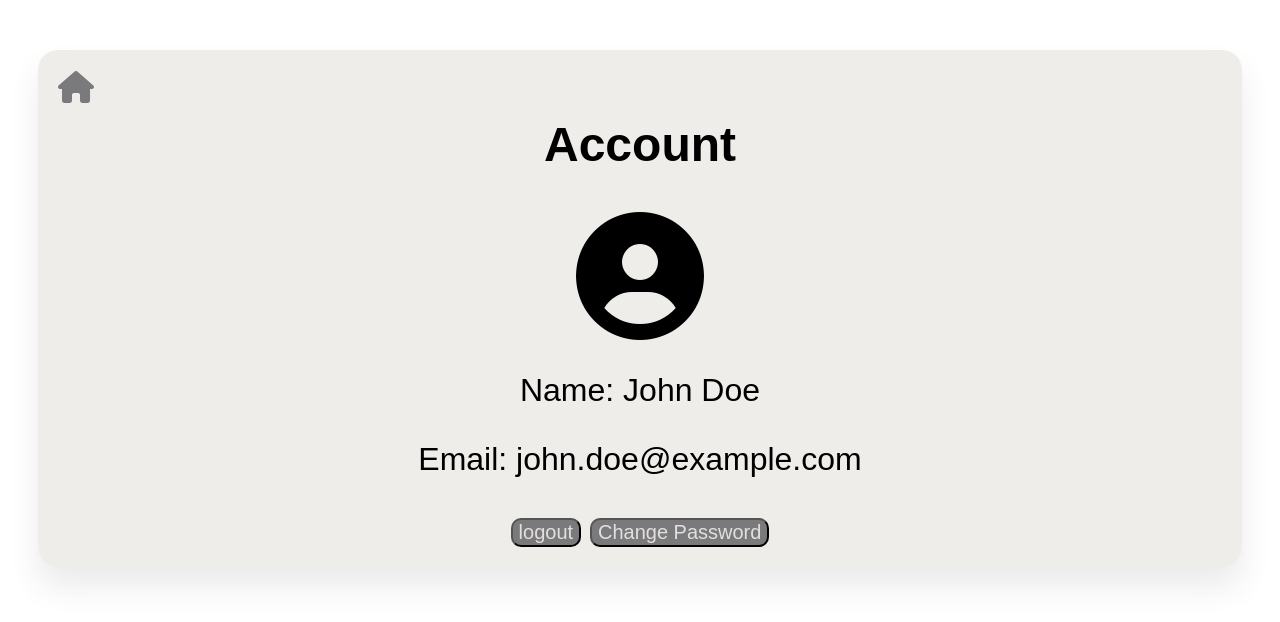
After one commit to ahmedgadalla256/StudentOrganizer, a PHP site: page /profile.php in a window 1280 px wide. The commit adds this page. Shown: the top 622 px of the page. Run offline with PHP 8.4, Linux system fonts and the light colour scheme; a user stored in the database is signed in; some libraries are stand-ins or nearby versions.

Commit message:
add account page with css and js files

```diff
--- /dev/null
+++ b/java.js
@@ -0,0 +1,14 @@
+const pwdmodal = document.getElementById("pwdmodal");
+const main = document.getElementById("maincont");
+const changepwd = document.getElementById("chngpwd");
+const cancel = document.getElementById("closeModal");
+
+changepwd.onclick = function () {
+    main.style.display = "none";
+    pwdmodal.style.display = "flex";
+};
+
+cancel.onclick = function () {
+    pwdmodal.style.display = "none";
+    main.style.display = "block";
+};
--- /dev/null
+++ b/profile.php
@@ -0,0 +1,46 @@
+<!DOCTYPE html>
+<html lang="en">
+    <head>
+        <meta charset="UTF-8">
+        <meta name="viewport" content="width=device-width, initial-scale=1.0">
+        <title>Account</title>
+        <script src="https://kit.fontawesome.com/daa62b2e1b.js" crossorigin="anonymous"></script>
+        <link rel="stylesheet" href="style.css">
+    </head>
+    <body>
+        <div id="maincont" class="containerA">
+            <header>
+            <a href="dashboard.php" id="acntback">
+                <i class="fa-solid fa-house"></i>
+            </a>
+            <h2 id="acnthead">Account</h2>
+            </header>
+            <i id="prficn" class="fa-solid fa-circle-user"></i>
+            <div class="account-info">
+                <p id="acntname">Name: John Doe</p>
+                <p id="acntemail">Email: john.doe@example.com</p>
+            </div>
+            <button type="button" class="btns" onclick="window.location.href='auth/logout.php'">logout</button>
+            <button id="chngpwd" class="btns">Change Password</button>
+        </div>
+        <div id="pwdmodal" class="modal">
+            <div class="modal-content">
+                <h2>Change Password</h2>
+                <form id="pwdForm" method="post">
+                    <label for="currentPwd">Current Password:</label>
+                    <input type="password" id="currentPwd" name="currentPwd" class="dtt" required>
+                    <br>
+                    <label for="newPwd">New Password:</label>
+                    <input type="password" id="newPwd" name="newPwd" class="dtt" required>
+                    <br>
+                    <label for="confirmPwd">Confirm Password:</label>
+                    <input type="password" id="confirmPwd" name="confirmPwd" class="dtt" required>
+                    <br>
+                    <button type="submit" id="subbtn" class="btns">Submit</button>
+                    <button type="button" id="closeModal" class="btns">Cancel</button>
+                </form>
+            </div>
+        </div>
+        <script src="java.js"></script>
+    </body>
+</html>
--- /dev/null
+++ b/style.css
@@ -0,0 +1,67 @@
+.containerA{
+    display: block;
+    text-align: center;
+    background-color: rgba(238, 235, 231, 0.897);
+    font-family: Arial, sans-serif;
+    font-size:2em;
+    box-shadow: 0px 20px 30px rgba(61, 57, 57, 0.1);
+    border-radius: 20px;
+    padding: 20px;
+    margin-top: 50px;
+    margin-left:30px;
+    margin-right:30px ;
+}
+header{
+    text-align: center;
+}
+#acntback{
+    scale: 2;
+    margin-right: 100%;
+    color: rgb(122, 122, 125);
+}
+#acnthead{
+    font-family:arial ;
+    margin-top:10px;
+}
+#prficn{
+     font-size: 4em;
+}
+.btns{
+    font-size: 20px;
+    background-color: rgb(122, 122, 125);
+    color: rgba(238, 235, 231, 0.897);
+    border-radius: 10px;
+    cursor: pointer;
+}
+.btns:hover{
+    background-color:rgba(238, 235, 231, 0.897) ;
+    color:rgba(16, 15, 15, 0.1)
+}
+.modal{
+    display: none;
+    position: fixed;
+    left: 0;
+    top: 0;
+    width: 100%;
+    height: 100%;
+
+    background-color: rgba(0,0,0,0.5);
+
+    justify-content: center;
+    align-items: center;
+}
+.modal-content{
+    text-align: center;
+    background: white;
+    width: 450px;
+    padding: 20px;
+    border-radius: 20px;
+    margin: auto;
+}
+.dtt{
+    border-radius: 10px;
+    margin: 10px;
+}
+.cardheader{
+    position: relative;
+}
```
Also changed, not shown: dashboard.php (+7 -1 lines).
